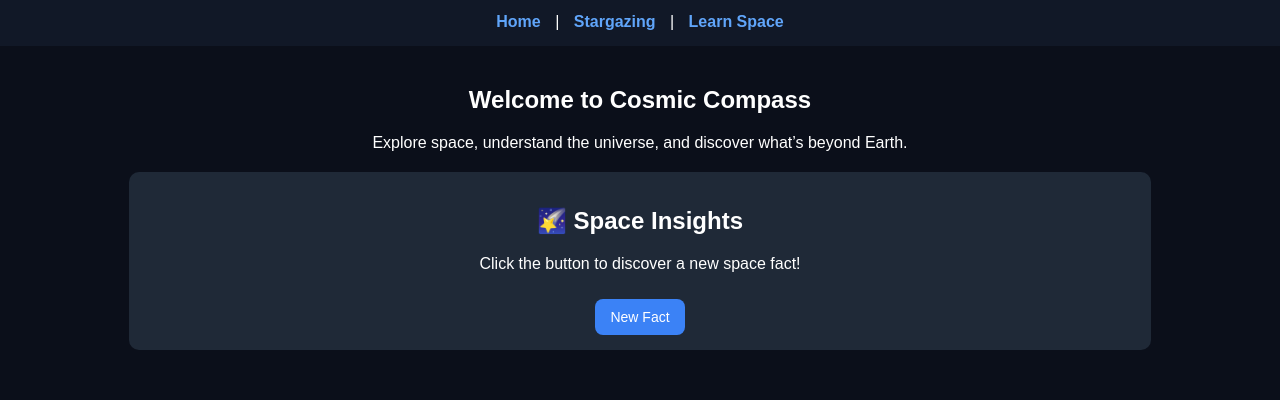
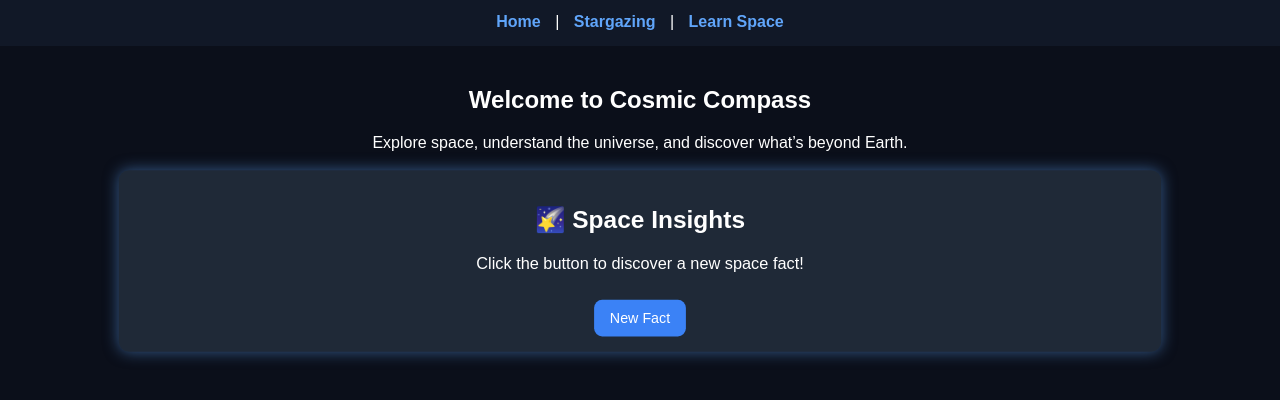
Before and after one commit to Akankshakundu/Cosmic-Compass, a plain HTML site: page index.html in a window 1280 px wide. In both pictures the pointer is over the element 640 px from the left and 376 px from the top of the page. Shown: the part 116-516 px from the top of the page. Drawn offline with Linux system fonts and the light colour scheme.

Commit message:
Update style.css

```diff
--- a/css/style.css
+++ b/css/style.css
@@ -76,3 +76,13 @@ ul {
 li {
     margin: 5px 0;
 }
+
+/* Improve sections (cards) */
+section {
+    transition: transform 0.2s ease, box-shadow 0.2s ease;
+}
+
+section:hover {
+    transform: scale(1.02);
+    box-shadow: 0 0 15px rgba(96, 165, 250, 0.5);
+}
```
